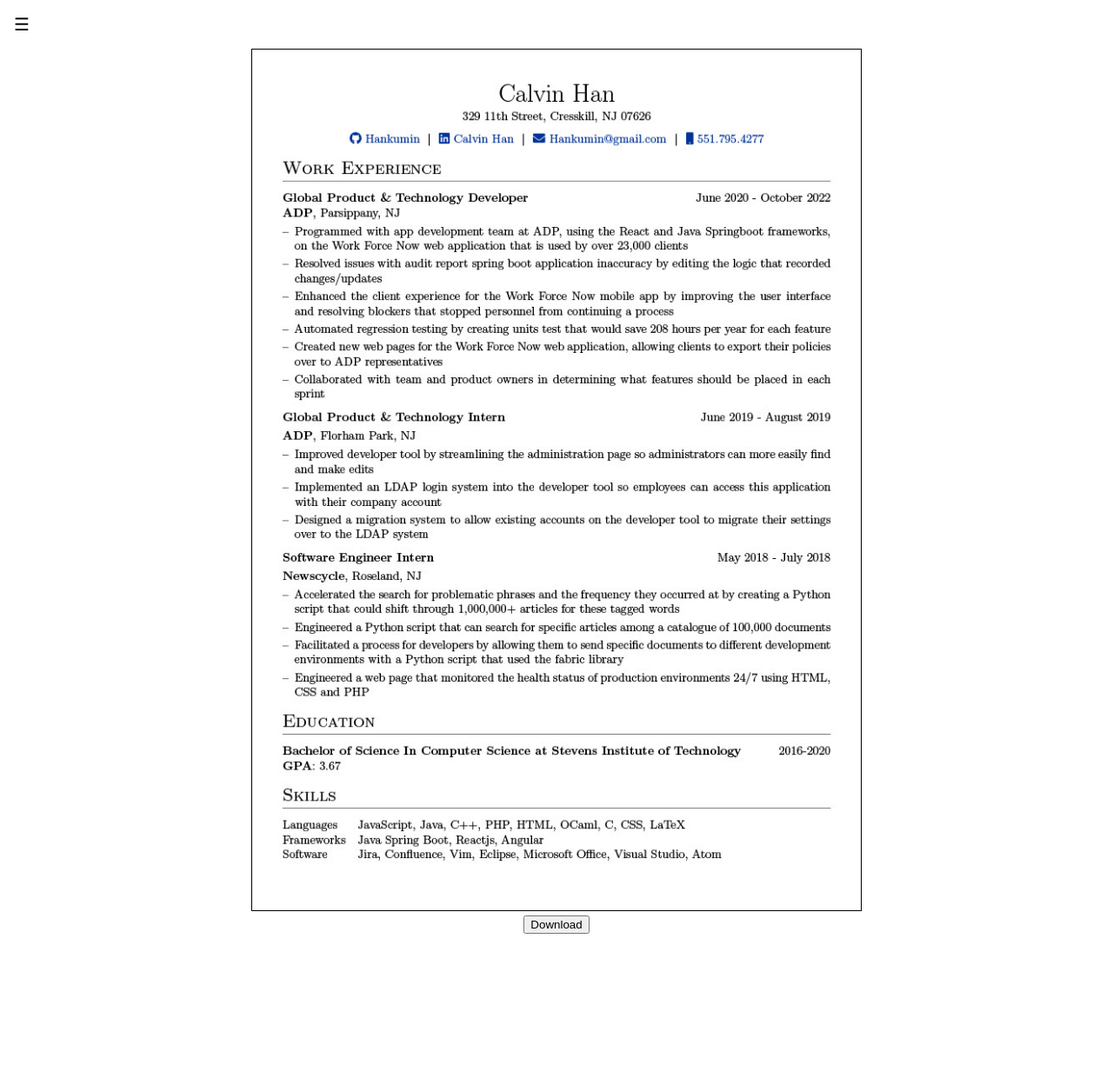
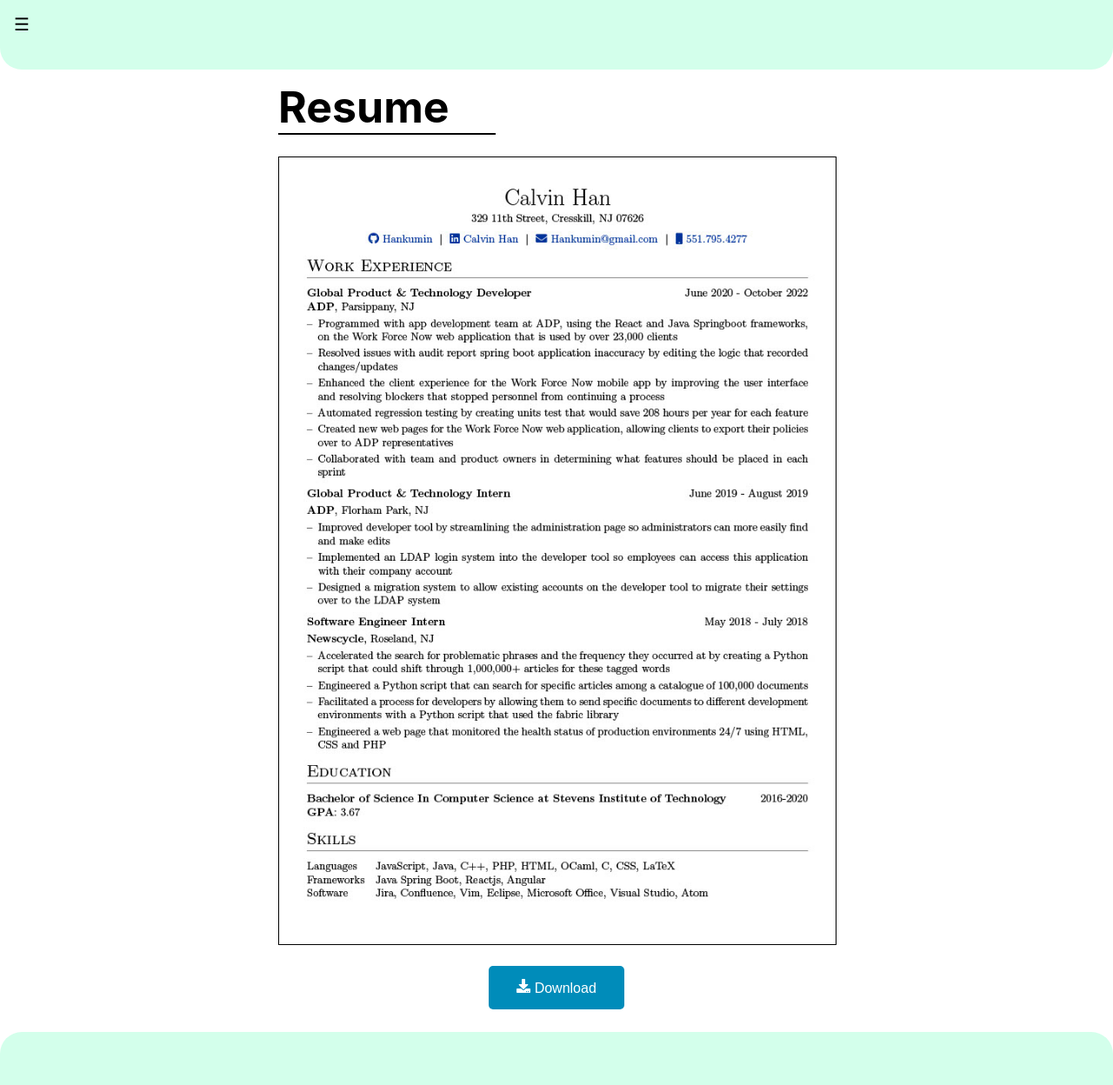
Before and after one commit to hankumin/website, a React (Create React App) app: page /website/resume in a window 1280 px wide. Shown: the top 1248 px of the page at 87% size. Before the commit the page ends 1074 px from the top, so only its background shows below. Built offline with nearby package versions, Linux system fonts and the light colour scheme.

Commit message:
Styles for Resume page

```diff
--- a/package.json
+++ b/package.json
@@ -9,6 +9,7 @@
     "@testing-library/user-event": "^13.5.0",
     "react": "^18.2.0",
     "react-dom": "^18.2.0",
+    "react-icons": "^4.6.0",
     "react-router-dom": "^6.4.2",
     "react-scripts": "5.0.1",
     "web-vitals": "^2.1.4"
--- a/src/App.css
+++ b/src/App.css
@@ -3,5 +3,7 @@
 }
 
 .NavigationBar{
-  z-index: 1
+  z-index: 1;
+  width: 20%;
+  position: fixed;
 }
--- a/src/App.js
+++ b/src/App.js
@@ -7,17 +7,8 @@
   Route,
   BrowserRouter as Router
 } from 'react-router-dom';
-import React from 'react';
 
-class App extends React.Component {
-  constructor(props){
-    super(props);
-    this.state = {
-    };
-  }
-
-  render() {
-
+export function App() {
   return (
     <div className='App'>
       <header >
@@ -25,7 +16,7 @@
           <div className='NavigationBar'>
             <NavBar/>
           </div>
-            <div className = 'body'>
+          <div style={{height: '100%'}}>
             <Routes>
               <Route exact={true} path='/website/' element={<MainPage/>} />
               <Route exact={true} path='/website/resume' element={<Resume/>} />
@@ -36,6 +27,5 @@
     </div>
   );
 }
-}
 
 export default App;
--- a/src/components/MainPage/MainPage.css
+++ b/src/components/MainPage/MainPage.css
@@ -0,0 +1,4 @@
+div.mainBody{
+    overflow-y:auto;
+    height: 100%
+}
--- a/src/components/MainPage/MainPage.js
+++ b/src/components/MainPage/MainPage.js
@@ -10,7 +10,10 @@
 
     render() {
         return (
-            <h1> Hello, World</h1>
+            <div className='mainBody'>
+                <h1> Hello, World</h1>
+            </div>
+
         )
     };
 
--- a/src/components/NavBar/NavBar.css
+++ b/src/components/NavBar/NavBar.css
@@ -30,6 +30,7 @@
     transition: margin-left 0.5s;
     text-align: left;
     padding: 16px;
+    position: fixed;
 
 }
 
--- a/src/components/Resume/Resume.css
+++ b/src/components/Resume/Resume.css
@@ -1,14 +1,88 @@
+div.title-underLine{
+    margin-bottom: 25px;
+    text-align: left;
+
+    width: 250px;
+
+    border-bottom-style: solid;
+    border-bottom-color: black;
+    border-bottom-width: 2px;
+}
+
+div.header{
+    height: 10vh;
+    border-radius: 0px 0px 25px 25px;
+
+    margin-bottom: 1%;
+
+    background-color: #D3FFEB;
+
+}
+
+div.footer{
+    height: 10vh;
+    border-radius: 25px 25px 0px 0px;
+
+    margin-top: 2%;
+
+    background-color: #D3FFEB;
+}
+
+div.title{
+    margin-left: auto;
+    margin-right: auto;
+
+    max-width: 700px;
+    min-width: 278px;
+}
+
+p.title{
+    font-size: 50px;
+    font-weight: bold;
+    margin-bottom: 0px;
+    margin-top: 0px;
+}
+
 div.mainBody{
-    overflow-y:auto
+    overflow-y:auto;
+    height: 100%;
+    width:100%;
+    margin: 0px;
 }
 
 img.pdf{
+    margin-bottom: 20px;
+
+    max-width: 700px;
+    min-width: 270px;
+    width: 100%;
+
     border: black solid 1px;
-    width: 700px;
 }
 
-@media only screen and (max-width: 700px){
-    img.pdf{
-        width:280px
+div.paddingDiv{
+    padding-left: 25%;
+    padding-right: 25%;
+
+}
+
+@media only screen and (max-width: 900px){
+    div.paddingDiv{
+        padding-left: 2px;
+        padding-right: 2px;
+
     }
 }
+
+button.download{
+    background-color: #008CBA;
+    color: white;
+    padding: 15px 32px;
+    text-align: center;
+    text-decoration: none;
+    display: inline-block;
+    font-size: 16px;
+    border-radius: 5px;
+    border: none;
+
+}
--- a/src/components/Resume/Resume.js
+++ b/src/components/Resume/Resume.js
@@ -1,9 +1,9 @@
-import React from 'react';
 import './Resume.css'
 import resumeImg from './Resume_10_19_20221024_1.jpg'
+import {FaDownload} from 'react-icons/fa'
 
 const onHandleClick = () => {
-    fetch('../../../public/Resume.pdf').then(response => {
+    fetch('https://hankumin.github.io/website/public/Resume.pdf').then(response => {
         response.blob().then(blob => {
             const fileURL = window.URL.createObjectURL(blob);
             let alink = document.createElement('a');
@@ -22,12 +22,21 @@
 
     return(
         <div className='mainBody'>
-            <div>
+            <div className='header'/>
+
+            <div className='paddingDiv'>
+                <div className='title'>
+                    <div className='title-underLine'>
+                        <p className='title'>Resume</p>
+                    </div>
+                </div>
                 <img className='pdf' src={resumeImg} alt="Resume"/>
+                <div>
+                    <button className='download' onClick={onHandleClick}><FaDownload /> Download</button>
+                </div>
             </div>
-            <div>
-                <button onClick={onHandleClick}>Download</button>
-            </div>
+
+            <div className='footer'/>
         </div>
     );
 
```
Also changed, not shown: 1 other file (tests, documents, lock files or other folders). Lines whose indentation alone changed are shown as unchanged.
